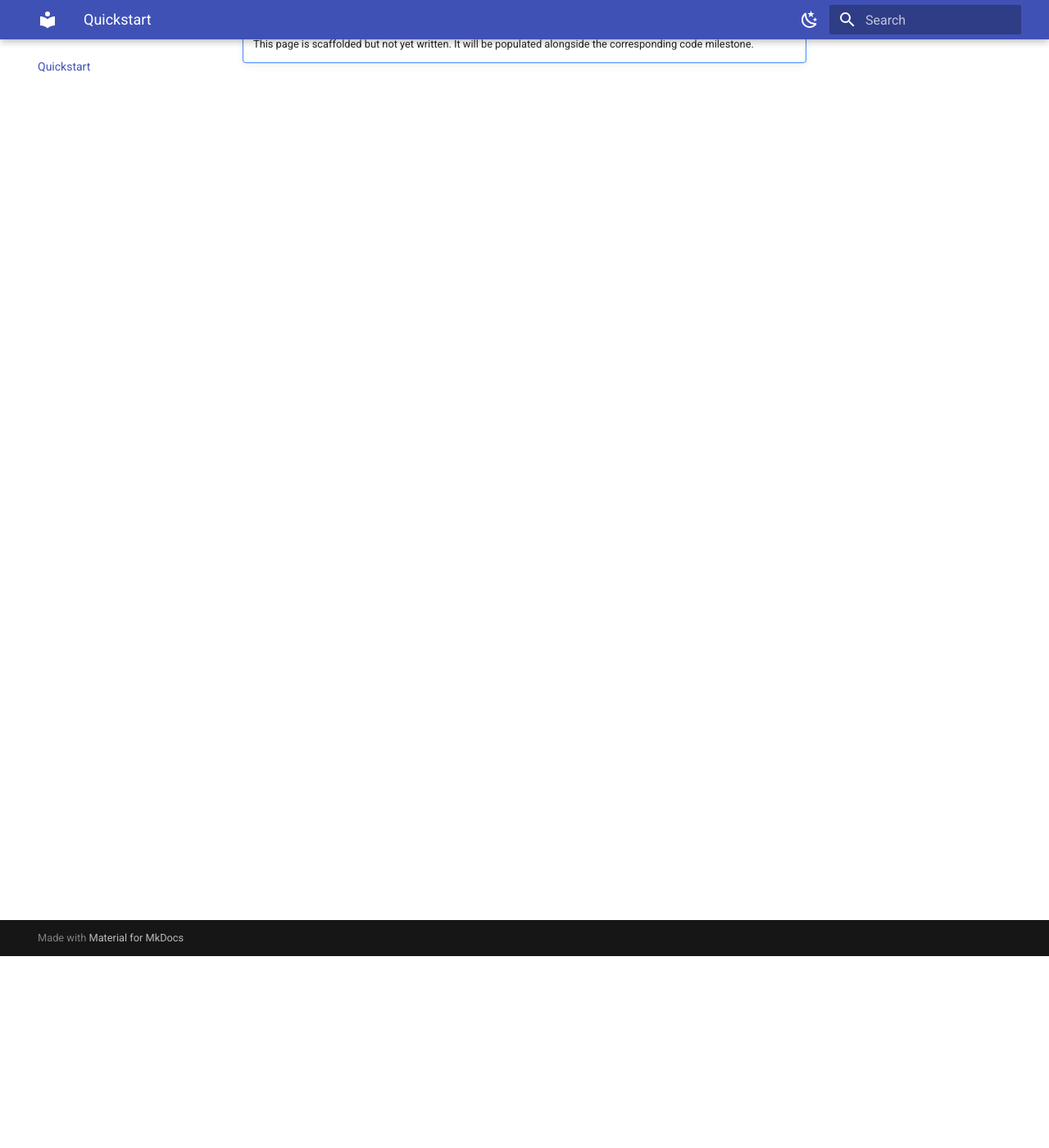
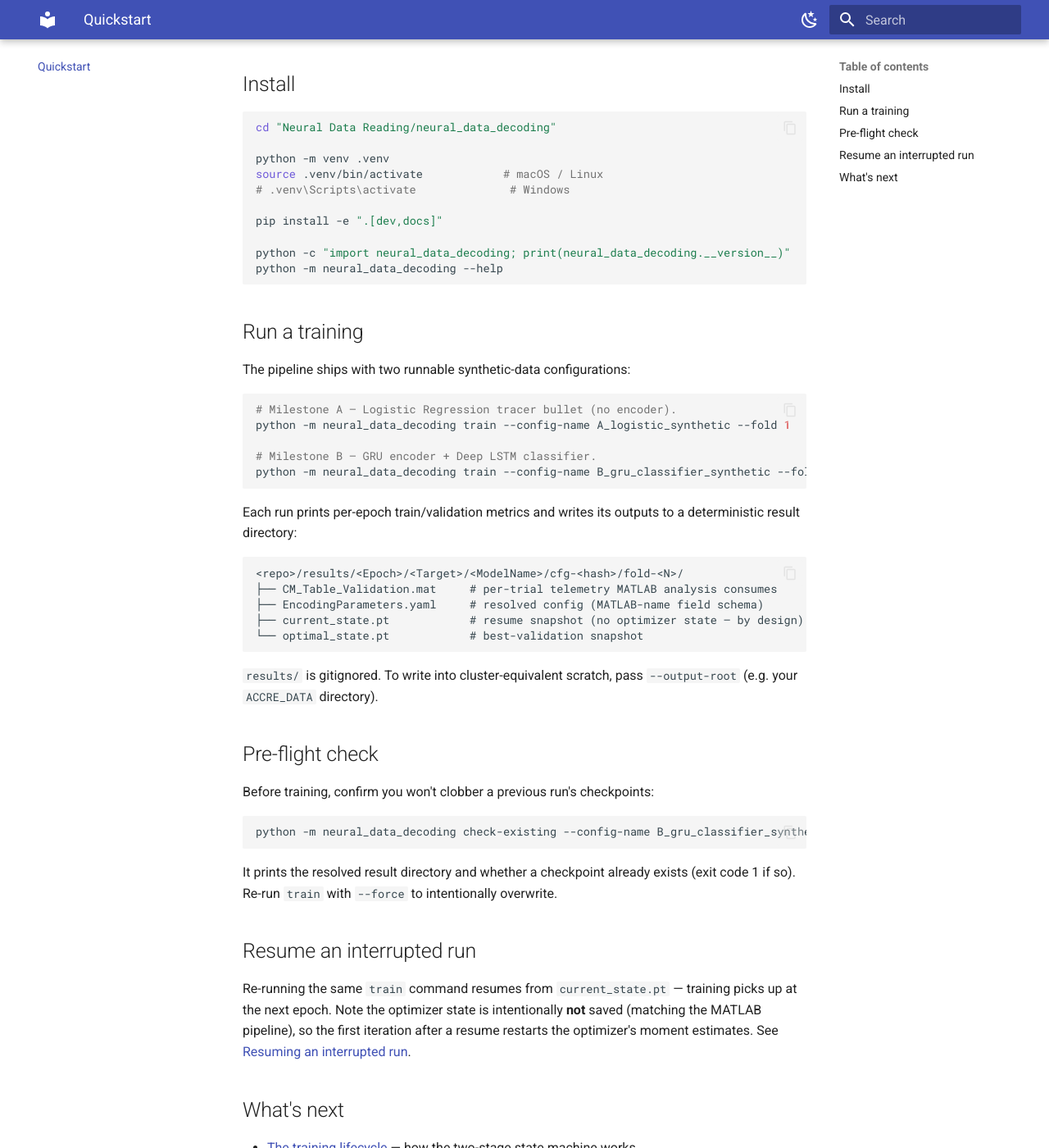
Before and after one commit to cgerrity/neural_data_decoding, an MkDocs documentation site: the page built from docs/narrative/quickstart.md, in a window 1280 px wide and 1400 px high, scrolled down 234 px. Shown: the whole window at 82% size. Built offline with MkDocs 1.6.1 and Material for MkDocs 9.7.7, drawn with Linux system fonts in a browser that asks for light colours; some of the changed text lies outside the part shown.

Commit message:
docs: bring README + narrative current with Milestone B completion
README.md was stale ("Milestone 0 — not yet runnable", all milestones
pending). Updated to reflect reality:
- Status: Milestones 0/A/B complete, C in progress.
- Real `train` / `check-existing` commands for both shipped synthetic
  configs; documented the result-directory layout + --output-root.
- "What works today" capability table + verified T2 parity precision
  (encoder ~1e-7, full composite ~1e-9).
- Testing section: default suite (244 passing) vs `-m needs_matlab`
  round-trip gate; fixture regeneration pointers.
- Parity-status table updated; E/F marked scaffolded-in-progress.

docs/narrative/index.md: status banner Milestone 0 → "B complete; C in
progress", with an honest note that several concept/cookbook pages are
still stubs authored alongside their code milestone.

docs/narrative/quickstart.md: replaced the "not yet written" stub with
actual runnable install/train/check-existing/resume instructions (the
pipeline is runnable now). mkdocs --strict passes.

Docstring coverage gate fixed (was failing at 92%, never actually hit
100% even in Milestone 0): the gaps were all __init__ methods (whose
parameters are documented in the class docstring per the NumPy
convention) and @overload typing stubs (the concrete impl carries the
docstring). Set interrogate ignore-init-method = true and
ignore-overloaded-functions = true to match the documented convention;
now genuinely 100% with no fabricated docstrings.

Co-Authored-By: Claude Opus 4.7 <noreply@anthropic.com>

````diff
--- a/docs/narrative/quickstart.md
+++ b/docs/narrative/quickstart.md
@@ -1,5 +1,73 @@
 # Quickstart
 
-!!! note "Stub"
-    This page is scaffolded but not yet written. It will be populated
-    alongside the corresponding code milestone.
+Get a training run going on synthetic data in a few minutes — no real ephys
+data or MATLAB install required.
+
+## Install
+
+```bash
+cd "Neural Data Reading/neural_data_decoding"
+
+python -m venv .venv
+source .venv/bin/activate            # macOS / Linux
+# .venv\Scripts\activate              # Windows
+
+pip install -e ".[dev,docs]"
+
+python -c "import neural_data_decoding; print(neural_data_decoding.__version__)"
+python -m neural_data_decoding --help
+```
+
+## Run a training
+
+The pipeline ships with two runnable synthetic-data configurations:
+
+```bash
+# Milestone A — Logistic Regression tracer bullet (no encoder).
+python -m neural_data_decoding train --config-name A_logistic_synthetic --fold 1
+
+# Milestone B — GRU encoder + Deep LSTM classifier.
+python -m neural_data_decoding train --config-name B_gru_classifier_synthetic --fold 1
+```
+
+Each run prints per-epoch train/validation metrics and writes its outputs to a
+deterministic result directory:
+
+```
+<repo>/results/<Epoch>/<Target>/<ModelName>/cfg-<hash>/fold-<N>/
+├── CM_Table_Validation.mat     # per-trial telemetry MATLAB analysis consumes
+├── EncodingParameters.yaml     # resolved config (MATLAB-name field schema)
+├── current_state.pt            # resume snapshot (no optimizer state — by design)
+└── optimal_state.pt            # best-validation snapshot
+```
+
+`results/` is gitignored. To write into cluster-equivalent scratch, pass
+`--output-root` (e.g. your `ACCRE_DATA` directory).
+
+## Pre-flight check
+
+Before training, confirm you won't clobber a previous run's checkpoints:
+
+```bash
+python -m neural_data_decoding check-existing --config-name B_gru_classifier_synthetic --fold 1
+```
+
+It prints the resolved result directory and whether a checkpoint already exists
+(exit code 1 if so). Re-run `train` with `--force` to intentionally overwrite.
+
+## Resume an interrupted run
+
+Re-running the same `train` command resumes from `current_state.pt` — training
+picks up at the next epoch. Note the optimizer state is intentionally **not**
+saved (matching the MATLAB pipeline), so the first iteration after a resume
+restarts the optimizer's moment estimates. See
+[Resuming an interrupted run](user_guide/resuming_an_interrupted_run.md).
+
+## What's next
+
+- [The training lifecycle](concepts/the_training_lifecycle.md) — how the
+  two-stage state machine works.
+- [Single-session batching](concepts/single_session_batching.md) — why every
+  minibatch comes from one session.
+- The README in the repo root — current milestone status and verified parity
+  precision.
````
Also changed, not shown: docs/narrative/index.md (+8 -4 lines), pyproject.toml (+8 -1 lines), README.md.
